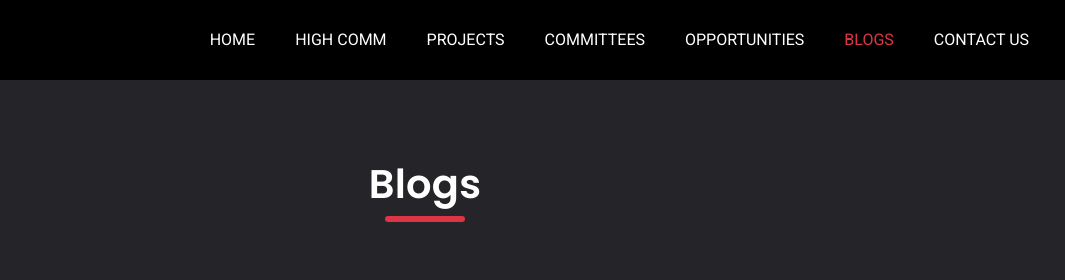
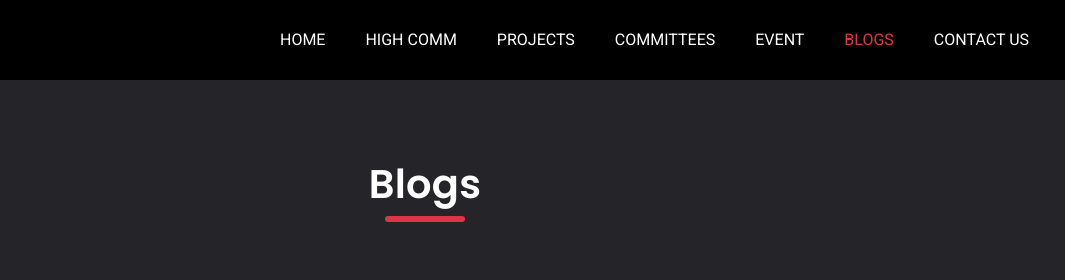
Before and after one commit to eavan127/occ_club_web, a plain HTML site: page HackClubRAIT.github.io-main/blogs.html in a window 1280 px wide. Shown: the top 280 px of the page, 215-1280 px from the left. Drawn offline with nearby package versions, Linux system fonts and the light colour scheme; a web font is replaced by a local one.

Commit message:
Update blogs.html
event

```diff
--- a/HackClubRAIT.github.io-main/blogs.html
+++ b/HackClubRAIT.github.io-main/blogs.html
@@ -40,7 +40,7 @@
             <li><a href="team.html" class="hover-line nav navbars">HIGH COMM</a></li>
             <li><a href="projects.html"  class="hover-line nav navbars">PROJECTS</a></li>
             <li><a href="contributer.html"  class="hover-line nav navbars">COMMITTEES</a></li>
-            <li><a href="opportunity.html"  class="hover-line nav navbars">OPPORTUNITIES</a></li>
+            <li><a href="opportunity.html"  class="hover-line nav navbars">EVENT</a></li>
             <li><a href="blogs.html"  class="active hover-line nav navbars">BLOGS</a></li>
             <li><a href="contact.html"  class="hover-line nav navbars">CONTACT US</a></li>
           </ul>
```
